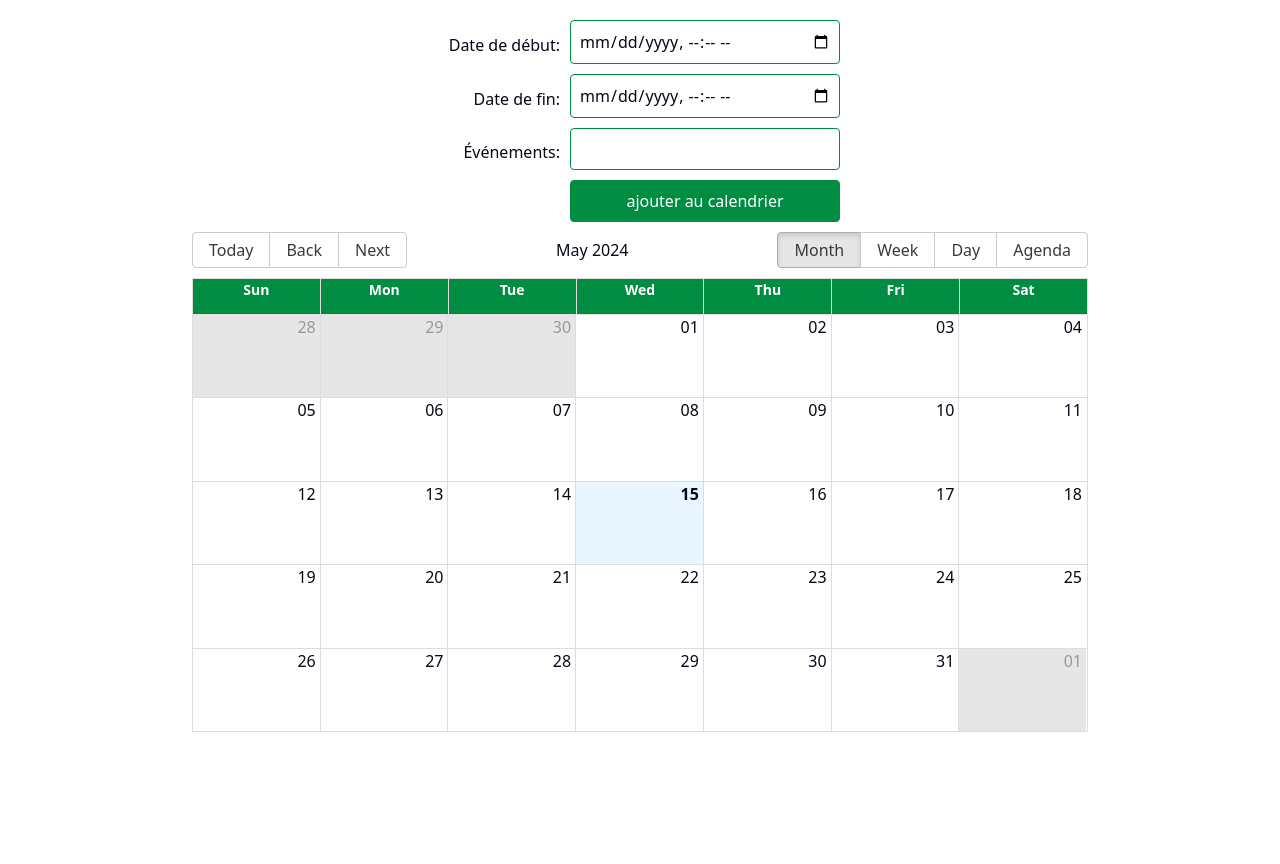
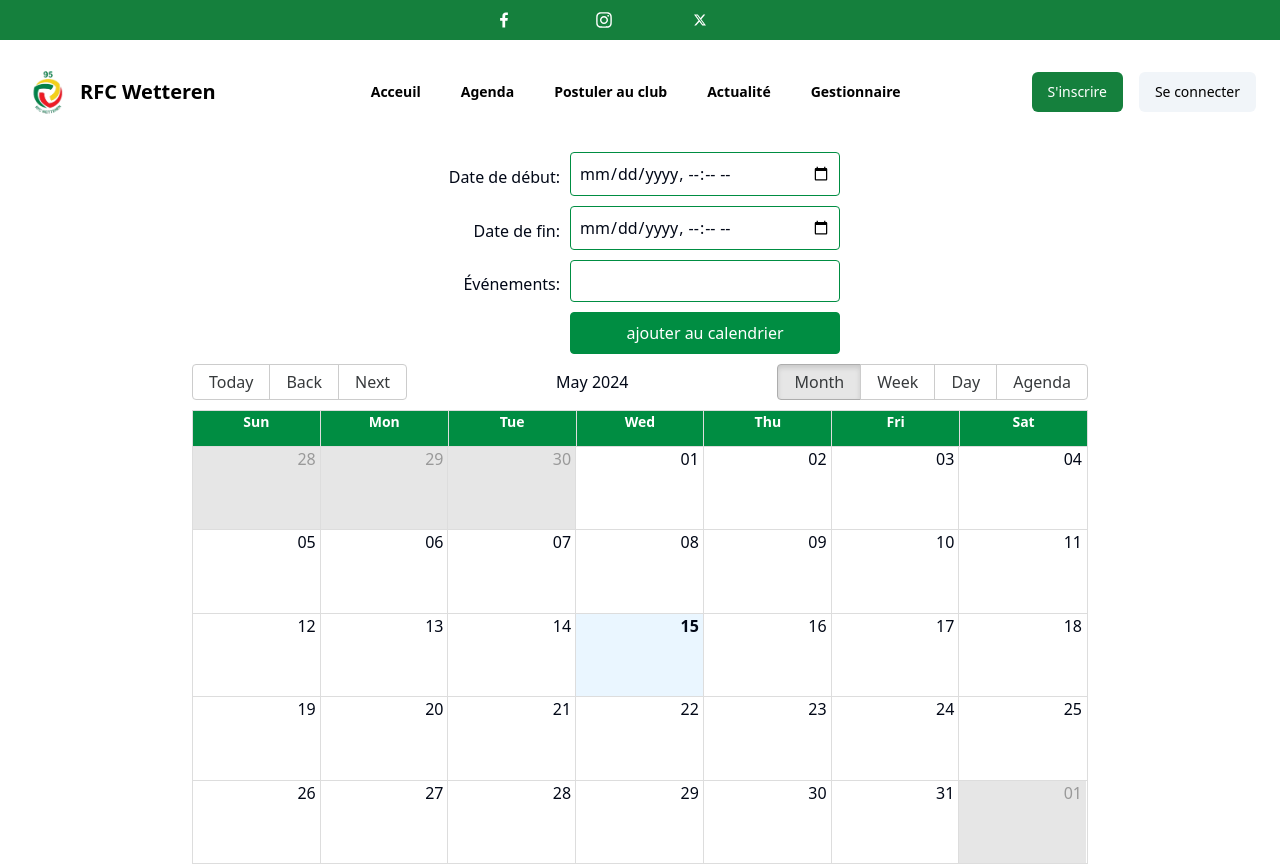
Before and after one commit to He202120/Dev-III-Group-2TL1-7, a React (Vite) app in the folder client/: page /agenda in a window 1280 px wide. Before the commit the page ends 800 px from the top, so only its background shows below. Built offline with nearby package versions, Linux system fonts and the light colour scheme; no server answers.

Commit message:
rajout dela navbar oublié dans agenda

```diff
--- a/client/src/pages/Agenda.jsx
+++ b/client/src/pages/Agenda.jsx
@@ -1,9 +1,13 @@
 import Liste_evenement from "../components/Agenda/liste_evenements";
-
+import NavBar from '@/components/NavBar';
 
 function Agenda(){
     return (
-        <Liste_evenement />
+        <>
+            <NavBar></NavBar>
+            <Liste_evenement />
+        </>
+
     );
 }
 
```
